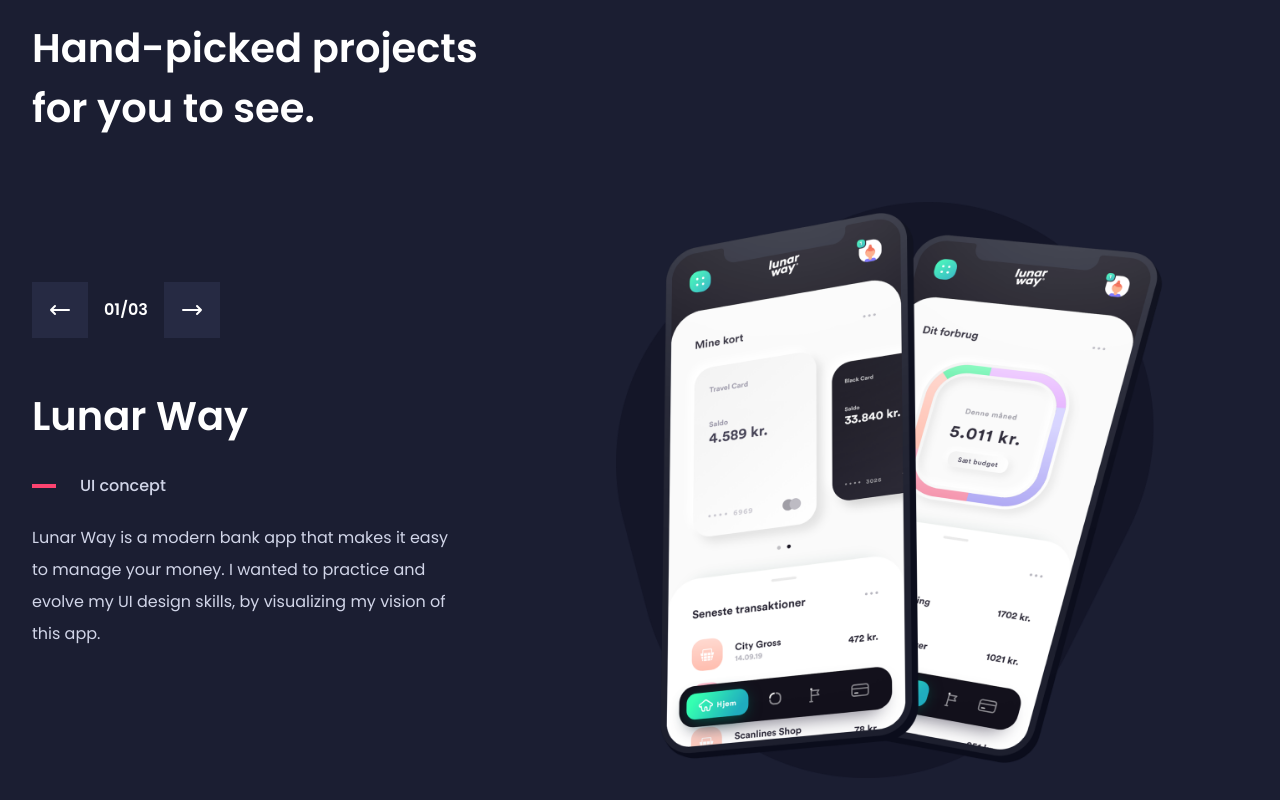
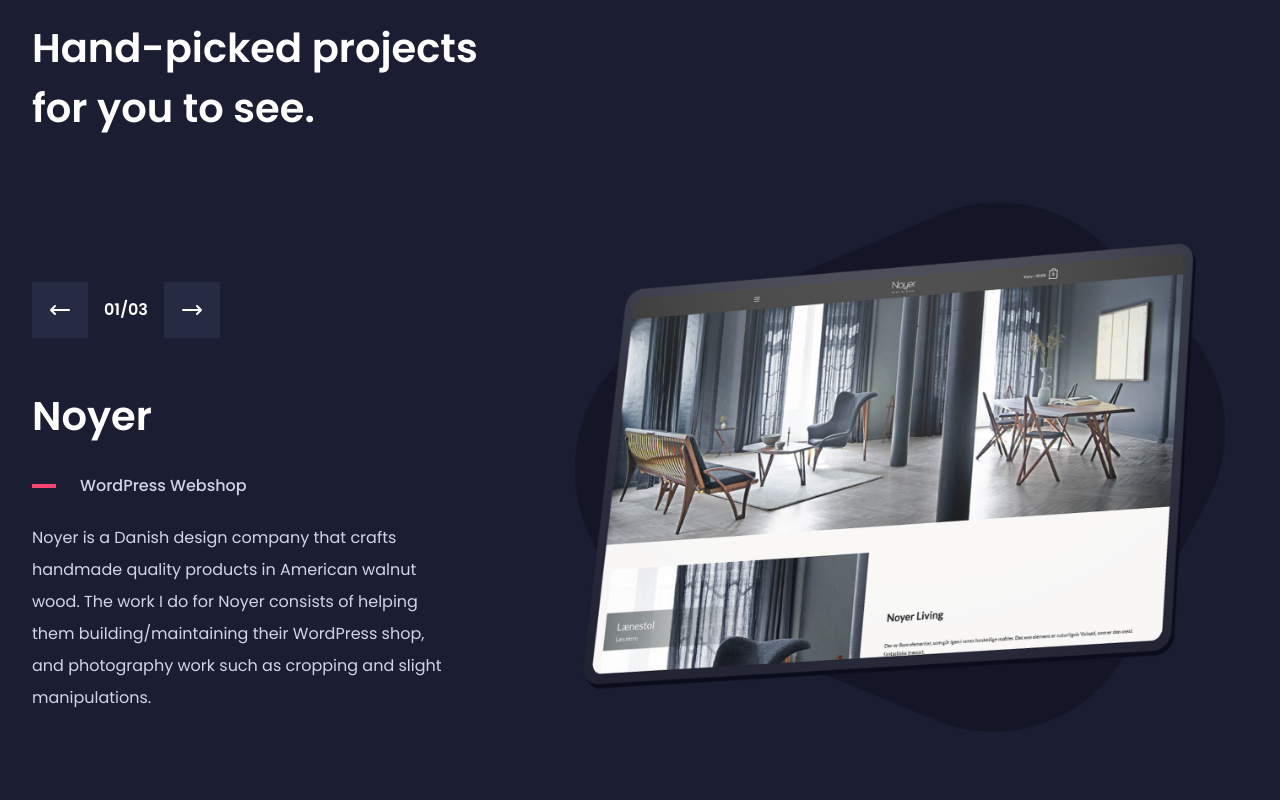
Before and after one commit to olivercederborg/olivercederborg-nextjs, a Next.js app: page / in a window 1280 px wide. Shown: the part 1154-1954 px from the top of the page. Built offline with nearby package versions, Linux system fonts and the light colour scheme.

Commit message:
project descriptions updated

```diff
--- a/workCases.js
+++ b/workCases.js
@@ -1,30 +1,30 @@
 export const workCases = [
+  {
+    title: "Noyer",
+    category: "WordPress Webshop",
+    description: "Noyer is a Danish design company that crafts handmade quality products in American walnut wood. The work I do for Noyer consists of helping them building/maintaining their WordPress shop, and photography work such as cropping and slight manipulations.",
+    caseImage: "/images/noyer-project.png",
+    caseImageAlt: "Noyer hand",
+    caseLink: "https://noyer.dk/",
+    caseLinkText: "Visit Noyer",
+  },
   {
     title: "Lunar Way",
     category: "UI concept",
     description: "Lunar Way is a modern bank app that makes it easy to manage your money. I wanted to practice and evolve my UI design skills, by visualizing my vision of this app.",
     caseImage: "/images/lunar-way-project.png",
+    caseImageAlt: "Lunar Way app design concept",
     caseLink: null,
     caseLinkText: null,
-        caseImageAlt: "Lunar Way app design concept",
   },
   {
-        title: "Noyer",
-        category: "WordPress Webshop",
-        description: "Noyer is a Danish design company that crafts handmade quality products in American walnut wood. The work I do for Noyer consists of helping them building/maintaining their WordPress shop, and photography work such as cropping and slight manipulations.",
-        caseImage: "/images/noyer-project.png",
-        caseLink: "https://noyer.dk/",
-        caseLinkText: "Visit Noyer",
-        caseImageAlt: "Noyer wordpress webshop",
-      },
-      {
-        title: "Nordsjælland Osteopati",
-        category: "WordPress Site",
-        description: "Lorem ipsum dolor sit amet, consectetur adipiscing elit, sed do eiusmod tempor incididunt ut labore et dolore magna aliqua. Ut enim ad minim veniam, quis nostrud exercitation ullamco laboris nisi ut aliquip ex ea commodo consequat.",
+    title: "Nordsjælland Osteopati & Fysioterapi",
+    category: "WordPress Website",
+    description: "Nordsjælland Osteopati & Fysioterapi consists of Jakob Aagaard, who does osteopathic and physiotherapeutic treatments at his clinic in Farum, Denmark. His needs were a WordPress website for information and booking, which was built with Elementor.",
     caseImage: "/images/nordsjaelland-osteopati-case.png",
+    caseImageAlt: "nordsjaelland osteopati og fysioterapi wordpress website",
     caseLink: "https://nordsjaelland-osteopati.dk/",
     caseLinkText: "Visit site",
-        caseImageAlt: "",
   },
 ]
 
```
Lines whose indentation alone changed are shown as unchanged.
